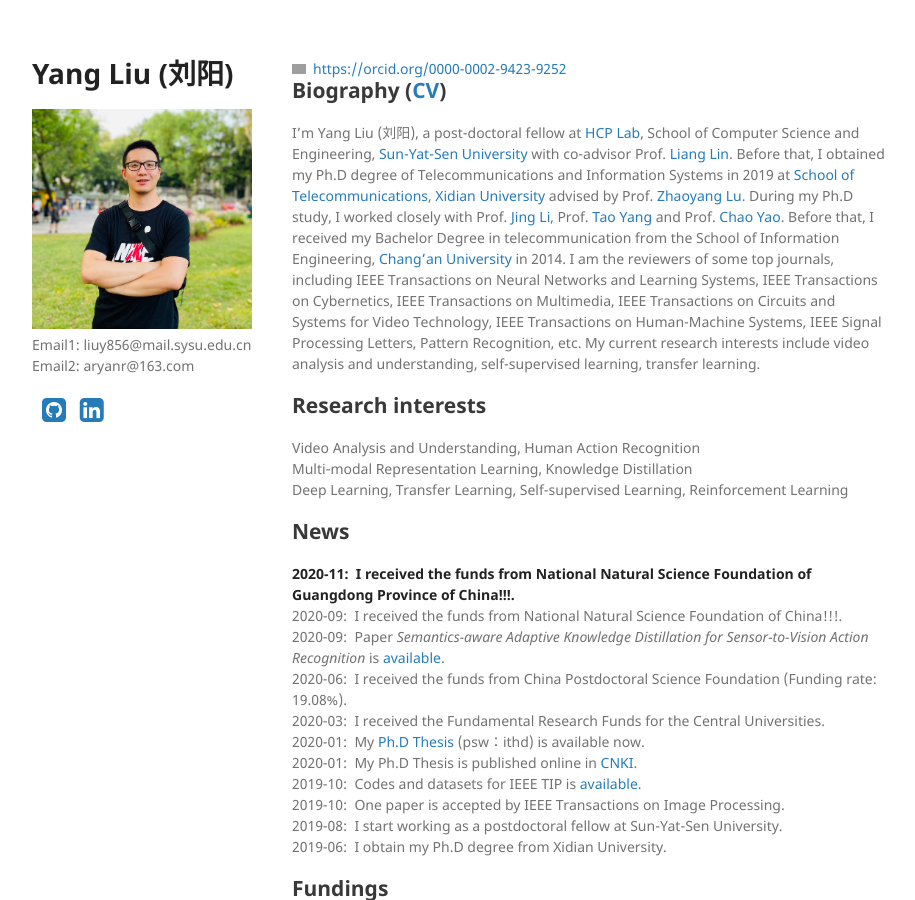
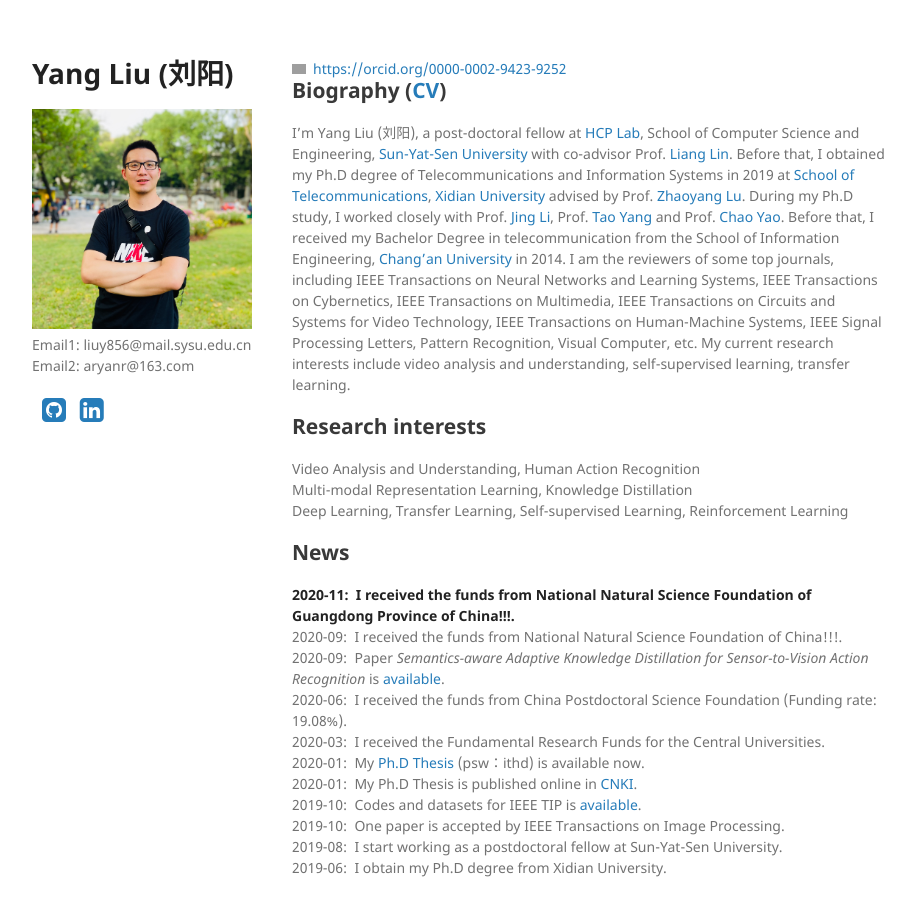
Before and after one commit to YangLiu9208/home, a Jekyll site: the page built from index.md, in a window 1280 px wide and 900 px high. Shown: the whole window, without its empty margins (178-1093 px from the left). Built offline with Jekyll 4.4.1, drawn with Linux system fonts in a browser that asks for light colours; a style sheet for code colours, icons or effects is not loaded; grey boxes are pictures that could not be loaded.

Commit message:
Update index.md

```diff
--- a/index.md
+++ b/index.md
@@ -4,7 +4,7 @@ layout: default
 <div itemscope itemtype="https://schema.org/Person"><a itemprop="sameAs" content="https://orcid.org/0000-0002-9423-9252" href="https://orcid.org/0000-0002-9423-9252" target="orcid.widget" rel="noopener noreferrer" style="vertical-align:top;"><img src="https://orcid.org/sites/default/files/images/orcid_16x16.png" style="width:1em;margin-right:.5em;" alt="ORCID iD icon">https://orcid.org/0000-0002-9423-9252</a></div>
 
 ## Biography ([CV](https://drive.google.com/file/d/1Q5dyiX7RWbashRSv-_U7NgtH3hqfy2q9/view?usp=sharing))
-I'm Yang Liu (刘阳), a post-doctoral fellow at [HCP Lab](http://www.sysu-hcp.net/home/), School of Computer Science and Engineering, [Sun-Yat-Sen University](http://www.sysu.edu.cn/) with co-advisor Prof. [Liang Lin](http://www.linliang.net/). Before that, I obtained my Ph.D degree of Telecommunications and Information Systems in 2019 at [School of Telecommunications](http://ste.xidian.edu.cn/), [Xidian University](https://www.xidian.edu.cn/) advised by Prof. [Zhaoyang Lu](http://web.xidian.edu.cn/zhylu/). During my Ph.D study, I worked closely with Prof. [Jing Li](https://web.xidian.edu.cn/jingli/), Prof. [Tao Yang](https://scholar.google.com/citations?hl=en&user=Lvn4nH8AAAAJ) and Prof. [Chao Yao](https://scholar.google.com/citations?user=n6w02qoAAAAJ&hl=en). Before that, I received my Bachelor Degree in telecommunication from the School of Information Engineering, [Chang’an University](http://www.chd.edu.cn/) in 2014. I am the reviewers of some top journals, including IEEE Transactions on Neural Networks and Learning Systems, IEEE Transactions on Cybernetics, IEEE Transactions on Multimedia, IEEE Transactions on Circuits and Systems for Video Technology, IEEE Transactions on Human-Machine Systems, IEEE Signal Processing Letters, Pattern Recognition, etc. My current research interests include video analysis and understanding, self-supervised learning, transfer learning.
+I'm Yang Liu (刘阳), a post-doctoral fellow at [HCP Lab](http://www.sysu-hcp.net/home/), School of Computer Science and Engineering, [Sun-Yat-Sen University](http://www.sysu.edu.cn/) with co-advisor Prof. [Liang Lin](http://www.linliang.net/). Before that, I obtained my Ph.D degree of Telecommunications and Information Systems in 2019 at [School of Telecommunications](http://ste.xidian.edu.cn/), [Xidian University](https://www.xidian.edu.cn/) advised by Prof. [Zhaoyang Lu](http://web.xidian.edu.cn/zhylu/). During my Ph.D study, I worked closely with Prof. [Jing Li](https://web.xidian.edu.cn/jingli/), Prof. [Tao Yang](https://scholar.google.com/citations?hl=en&user=Lvn4nH8AAAAJ) and Prof. [Chao Yao](https://scholar.google.com/citations?user=n6w02qoAAAAJ&hl=en). Before that, I received my Bachelor Degree in telecommunication from the School of Information Engineering, [Chang’an University](http://www.chd.edu.cn/) in 2014. I am the reviewers of some top journals, including IEEE Transactions on Neural Networks and Learning Systems, IEEE Transactions on Cybernetics, IEEE Transactions on Multimedia, IEEE Transactions on Circuits and Systems for Video Technology, IEEE Transactions on Human-Machine Systems, IEEE Signal Processing Letters, Pattern Recognition, Visual Computer, etc. My current research interests include video analysis and understanding, self-supervised learning, transfer learning.
 
 ## Research interests
 Video Analysis and Understanding, Human Action Recognition
@@ -145,6 +145,7 @@ IEEE Transactions on Human-Machine Systems
 IEEE Signal Processing Letters
 IEEE Access
 Pattern Recognition
+Visual Computer
 
 ## Selected honors & awards
 2018 National Scholarship for PhD Students
```
